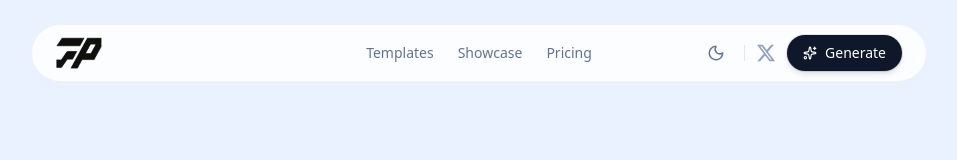
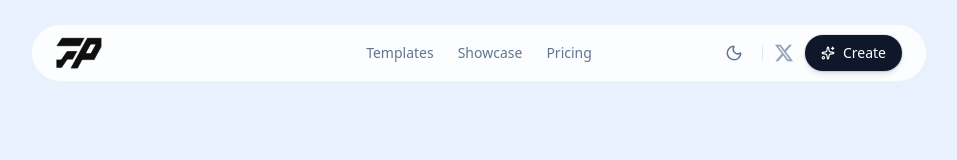
Before and after one commit to Yusuf-Sayyed/Flexpost, a Next.js app: page / in a window 1280 px wide. Shown: the top 160 px of the page, without its empty margins (161-1118 px from the left). Built offline with nearby package versions, Linux system fonts and the light colour scheme.

Commit message:
renamed files from PNG to png

```diff
--- a/src/components/layout/Navbar.tsx
+++ b/src/components/layout/Navbar.tsx
@@ -87,7 +87,7 @@ export const Navbar = () => {
             className="flex items-center gap-2 bg-slate-900 text-white text-xs sm:text-sm font-medium px-3 sm:px-4 py-1.5 sm:py-2 rounded-full hover:bg-slate-800 hover:scale-105 active:scale-95 transition-all shadow-md ring-1 ring-slate-900/10"
           >
             <Sparkles size={14} />
-            <span>Generate</span>
+            <span>Create</span>
           </Link>
 
           {/* Mobile Menu Toggle Button */}
```
